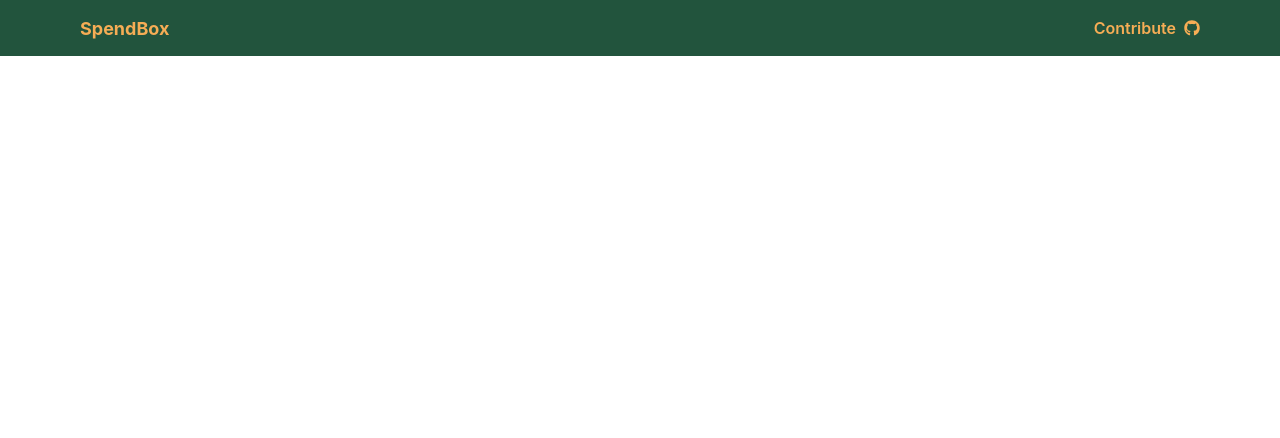
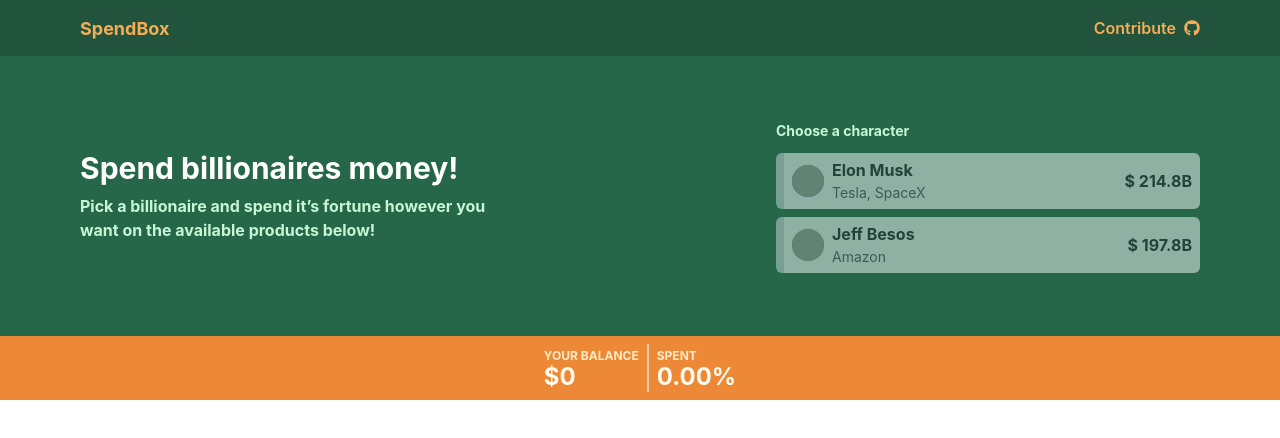
Before and after one commit to cristianmacedo/spendbox, a React (Create React App) app: page / in a window 1280 px wide. Shown: the top 438 px of the page. Built offline with nearby package versions, Linux system fonts and the light colour scheme; grey boxes are pictures that could not be loaded.

Commit message:
feat: character picker and balance indicator components integration

```diff
--- a/src/App.tsx
+++ b/src/App.tsx
@@ -2,14 +2,50 @@ import React from 'react';
 
 import { ChakraProvider } from '@chakra-ui/react';
 
-import Header from 'components/Header';
-
+import characters from 'config/mocks';
 import theme from 'config/theme';
 
-const App = (): JSX.Element => (
-  <ChakraProvider theme={theme}>
-    <Header />
-  </ChakraProvider>
-);
+import { CharacterValue } from 'domains/CharacterValue';
+
+import BalanceIndicator from 'components/BalanceIndicator';
+import CharacterPicker from 'components/CharacterPicker';
+import Header from 'components/Header';
+import Hero from 'components/Hero';
+
+const App = (): JSX.Element => {
+  const [selectedCharacter, setSelectedCharacter] =
+    React.useState<CharacterValue>();
+  const [startingBalance, setStartingBalance] = React.useState<number>(0);
+  const [currentBalance, setCurrentBalance] = React.useState<number>(0);
+
+  const handleCharacterChange = React.useCallback(
+    (character: CharacterValue) => {
+      setSelectedCharacter(character);
+      setCurrentBalance(character.netWorth - 1_000_000_000);
+      setStartingBalance(character.netWorth);
+    },
+    []
+  );
+
+  const subtitle = React.useMemo((): string => {
+    if (selectedCharacter) {
+      return `Spend ${selectedCharacter.name}'s fortune however you want on the available products below!`;
+    }
+    return 'Pick a billionaire and spend it’s fortune however you want on the available products below!';
+  }, [selectedCharacter]);
+
+  return (
+    <ChakraProvider theme={theme}>
+      <Header />
+      <Hero title="Spend billionaires money!" subtitle={subtitle}>
+        <CharacterPicker
+          characters={characters}
+          onCharacterChange={handleCharacterChange}
+        />
+      </Hero>
+      <BalanceIndicator start={startingBalance} end={currentBalance} />
+    </ChakraProvider>
+  );
+};
 
 export default App;
--- /dev/null
+++ b/src/domains/CharacterValue.ts
@@ -0,0 +1,7 @@
+export interface CharacterValue {
+  id: string;
+  avatar: string;
+  name: string;
+  source: string;
+  netWorth: number;
+}
```
